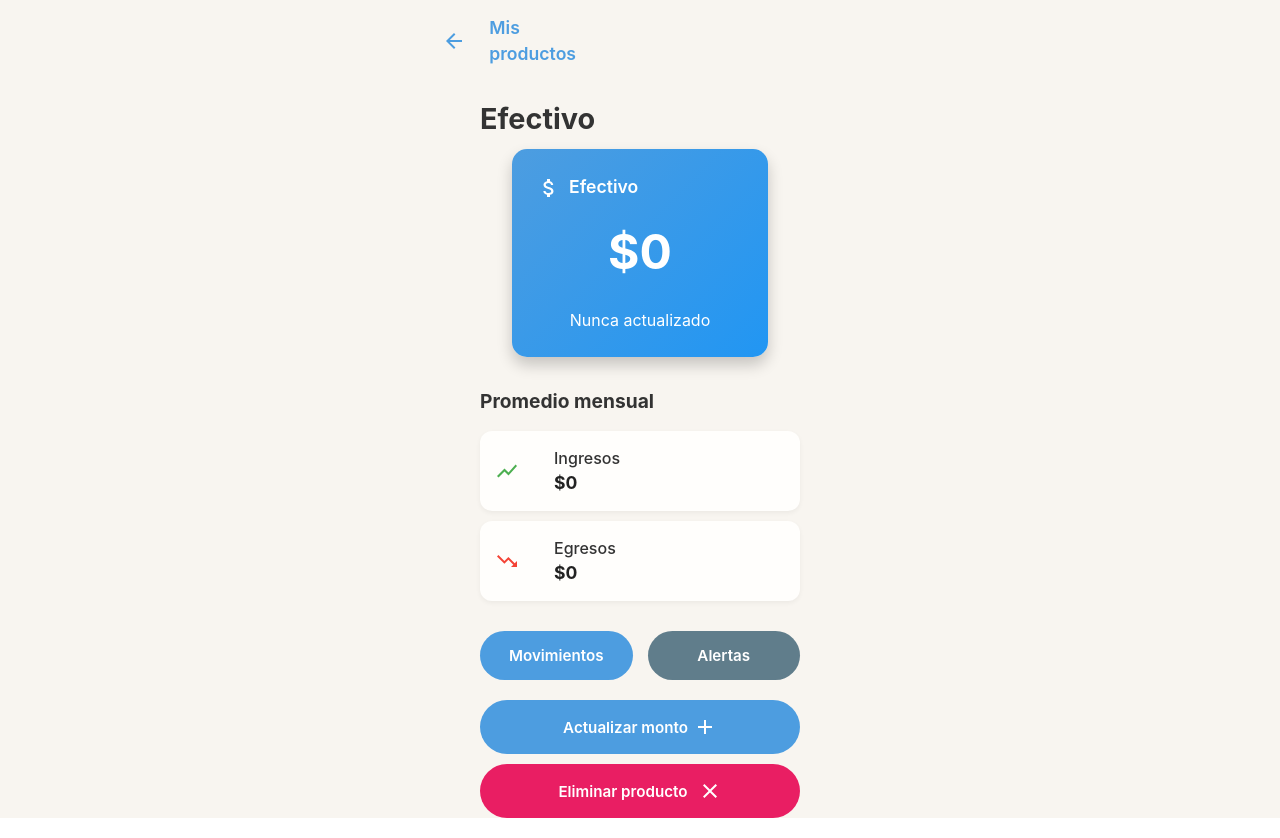
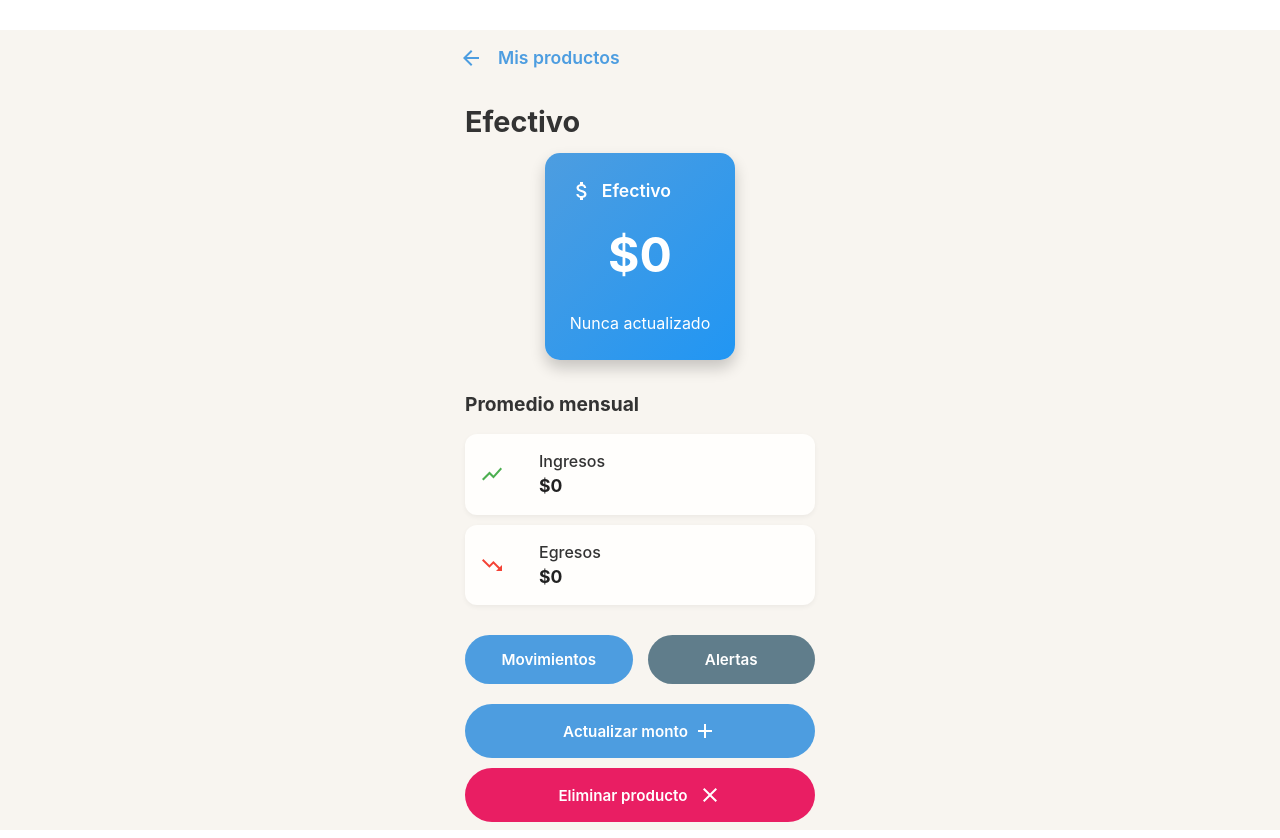
Before and after one commit to klimga2/Planea, a React (Vite) app: page /Migestion-efectivo in a window 1280 px wide. Built offline with nearby package versions, Linux system fonts and the light colour scheme.

Commit message:
Css Gestion y productos

```diff
--- a/src/Pages/Migestion/Creditos/Creditos.css
+++ b/src/Pages/Migestion/Creditos/Creditos.css
@@ -6,7 +6,7 @@
     height: fit-content;
     display: flex;
     flex-direction: column;
-    max-width: 600px;
+    max-width: 360px;
     margin: 0 auto;
     padding-left: 15px;
     padding-right: 15px;
--- a/src/Pages/Migestion/Cuentas/MisCuentas.css
+++ b/src/Pages/Migestion/Cuentas/MisCuentas.css
@@ -6,7 +6,7 @@
     height: fit-content;
     display: flex;
     flex-direction: column;
-    max-width: 600px;
+    max-width: 360px;
     margin: 0 auto;
     padding-left: 15px;
     padding-right: 15px;
--- a/src/Pages/Migestion/DocTributarios/AgregarTributarios.css
+++ b/src/Pages/Migestion/DocTributarios/AgregarTributarios.css
@@ -2,7 +2,7 @@
 /* VARIABLES Y GENERALES */
 /* ---------------------------------- */
 .agregar-producto-container {
-	width: 320px;
+	width: 360px;
 	min-height: 100vh;
 }
 
--- a/src/Pages/Migestion/DocTributarios/DocTributarios.css
+++ b/src/Pages/Migestion/DocTributarios/DocTributarios.css
@@ -7,7 +7,7 @@
 	height: fit-content;
 	display: flex;
 	flex-direction: column;
-	max-width: 600px;
+	max-width: 360px;
 	margin: 0 auto;
 	padding-left: 15px;
 	padding-right: 15px;
@@ -37,7 +37,7 @@
 	min-height: 100vh;
 	display: flex;
 	flex-direction: column;
-	max-width: 600px;
+	max-width: 350px;
 	margin: 0 auto;
 	padding-left: 15px;
 
@@ -57,6 +57,7 @@
 	align-items: center;
 	padding: 15px 0;
 	margin-bottom: 10px;
+	margin-top: 30px;
 }
 
 .doc-tributario-back-arrow {
@@ -258,7 +259,7 @@
 
 /* Layout */
 .agregar-producto-container {
-	width: 320px; /* Ajuste si necesitas más ancho */
+	width: 360px; /* Ajuste si necesitas más ancho */
 	min-height: 100vh;
 	max-width: 600px;
 	margin: 0 auto;
@@ -275,6 +276,7 @@
 	align-items: center;
 	padding: 15px 0;
 	margin-bottom: 20px;
+	margin-top: 30px;
 }
 
 /* Tarjeta del Formulario */
@@ -501,4 +503,7 @@
 	width: fit-content;
 	height: 40px;
 	margin-top: 20px;
+	border-radius: 10px;
+	border: transparent;
+	color: white;
 }
--- a/src/Pages/Migestion/Efectivo/AgregarEfectivo.css
+++ b/src/Pages/Migestion/Efectivo/AgregarEfectivo.css
@@ -2,7 +2,7 @@
 /* VARIABLES Y GENERALES */
 /* ---------------------------------- */
 .agregar-producto-container {
-    width: 320px;
+    width: 360px;
     min-height: 100vh;
 }
 
@@ -26,6 +26,8 @@
     font-size: 1.1rem;
     font-weight: 600;
     color: #4D9DE0; /* Azul principal */
+    width: 280px;
+    text-align: start;
 }
 
 /* ---------------------------------- */
--- a/src/Pages/Migestion/Efectivo/Efectivo.css
+++ b/src/Pages/Migestion/Efectivo/Efectivo.css
@@ -15,7 +15,7 @@
     margin: 0 auto;
   text-align: start;
     min-height: 100vh;
-    width: 320px;
+    width: 350px;
 }
 
 .top-bar {
@@ -69,8 +69,6 @@
     margin-bottom: 30px;
     display: flex;
     flex-direction: column;
-
-    WIDTH: 80%;
     align-self: center;
     justify-self: center;
 }
--- a/src/Pages/Migestion/MediosDePago/AgregarMediodepago.css
+++ b/src/Pages/Migestion/MediosDePago/AgregarMediodepago.css
@@ -53,6 +53,7 @@
     align-items: center;
     padding: 15px 0;
     margin-bottom: 20px;
+    width: fit-content;
 }
 
 .back-arrow {
--- a/src/Pages/Migestion/MediosDePago/DetalleMediodepago.css
+++ b/src/Pages/Migestion/MediosDePago/DetalleMediodepago.css
@@ -28,6 +28,7 @@
     align-items: center;
     padding: 15px 0;
     margin-bottom: 10px;
+    width: fit-content;
 }
 
 .back-arrow {
--- a/src/Pages/Migestion/Misproductos/Misproductos.css
+++ b/src/Pages/Migestion/Misproductos/Misproductos.css
@@ -3,24 +3,28 @@
 /* ---------------------------------- */
 .mis-productos-container {
 
-    max-width: 600px;
+    max-width: 350px;
     margin: 0 auto;
 }
 
 .top-bar {
-    display: flex
-;
+    display: flex;
+    width: fit-content;
     align-items: center;
     padding: 15px 0;
+    margin-top: 30px;
     margin-bottom: 20px;
     margin-right: 14rem;
-    justify-content: flex-end;
+    right: 0;
+    justify-content: flex-start;
 }
 
 .back-arrow {
-    cursor: pointer;
+       cursor: pointer;
     padding-right: 15px;
     display: flex;
+    align-items: center;
+    margin: 0;
 }
 
 .iconinntos{
--- a/src/Pages/Migestion/Pension/DetallePension.css
+++ b/src/Pages/Migestion/Pension/DetallePension.css
@@ -12,6 +12,8 @@
     align-items: center;
     padding: 15px 0;
     margin-bottom: 20px;
+    width: fit-content;
+    margin-right: 0;
 }
 
 .back-arrow {
--- a/src/Pages/Migestion/planeacion/Migestion-PlaneacionMetas.css
+++ b/src/Pages/Migestion/planeacion/Migestion-PlaneacionMetas.css
@@ -34,6 +34,7 @@ body, .planeacion-container {
 .top-bar-title {
   font-size: 15px;
   font-weight: 500;
+  width: fit-content;
 }
 
 .main-title {
```
